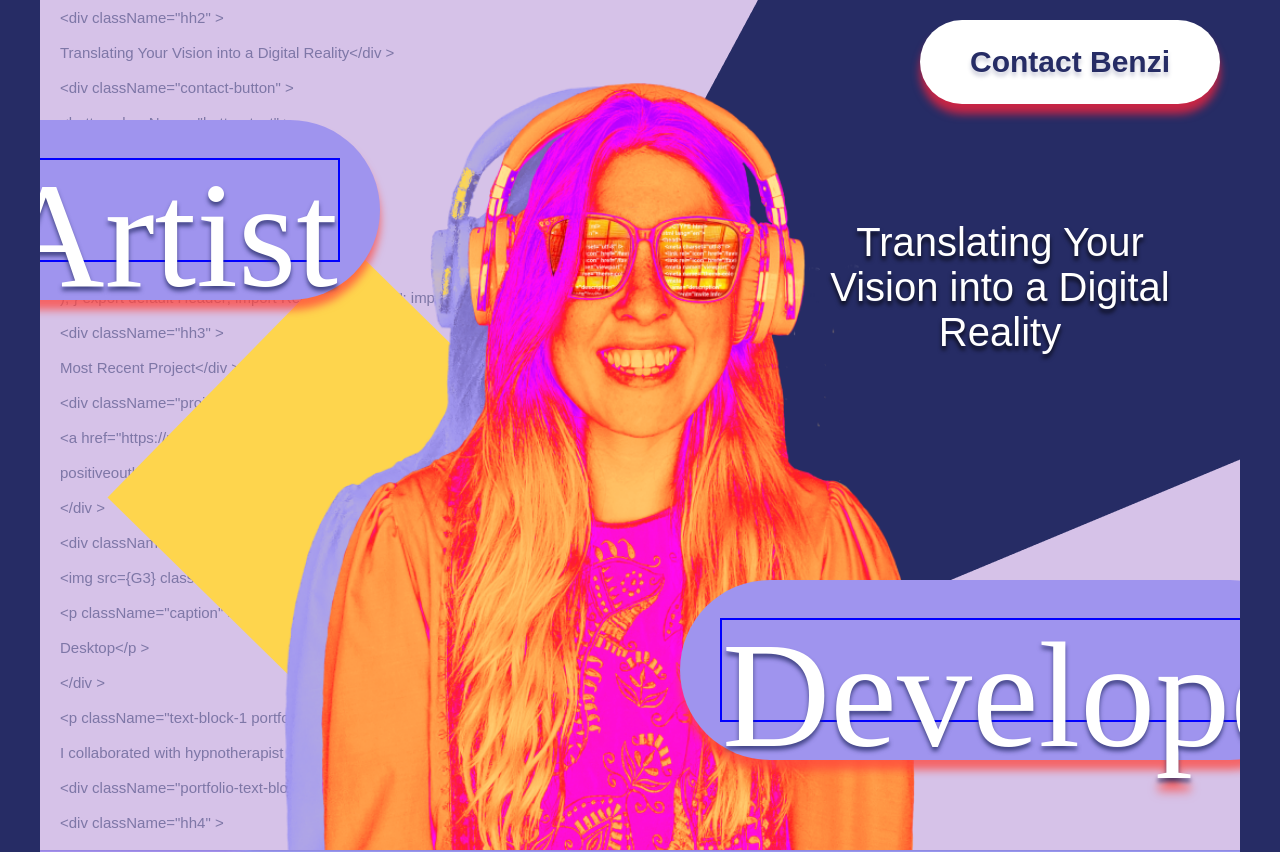
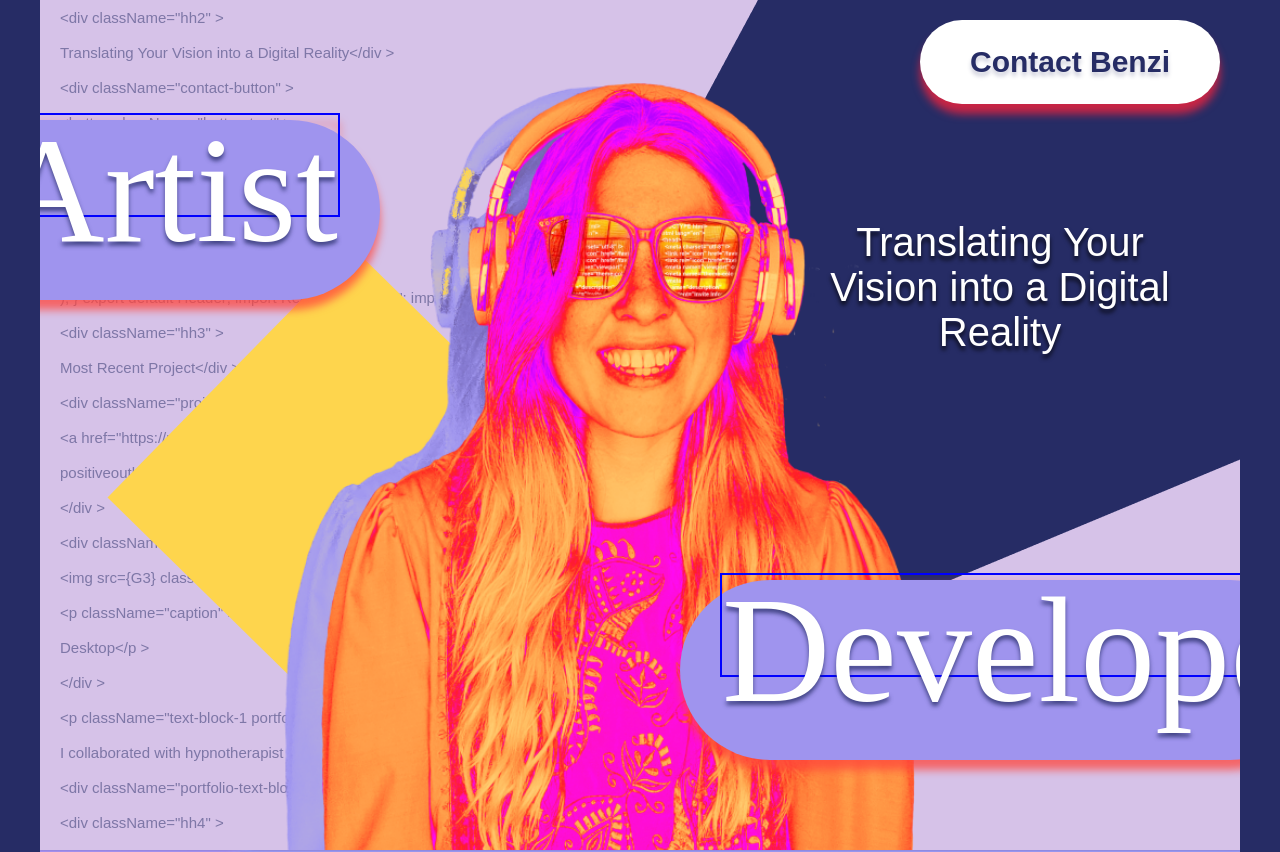
Before and after one commit to benzinow/portfolio, a React (Create React App) app: page / in a window 1280 px wide. Shown: the top 852 px of the page. Built offline with nearby package versions, Linux system fonts and the light colour scheme; a web font is replaced by a local one.

Commit message:
fixed missing styles

```diff
--- a/src/components/Header.js
+++ b/src/components/Header.js
@@ -17,7 +17,9 @@ function Header() {
   return (
     <div className="header">
       <div className="laurels developer">
-        <div className="hh1">Developer</div>
+        <h1 className="hh1" style={h1Styles}>
+          Developer
+        </h1>
       </div>
       <img
         className="purple-benzi"
@@ -31,7 +33,9 @@ function Header() {
       />
       <div className="polygon-2"></div>
       <div className="laurels artist">
-        <h1 className="hh1">Artist</h1>
+        <h1 className="hh1" style={h1Styles}>
+          Artist
+        </h1>
       </div>
 
       <div className="polygon-1"></div>
```
